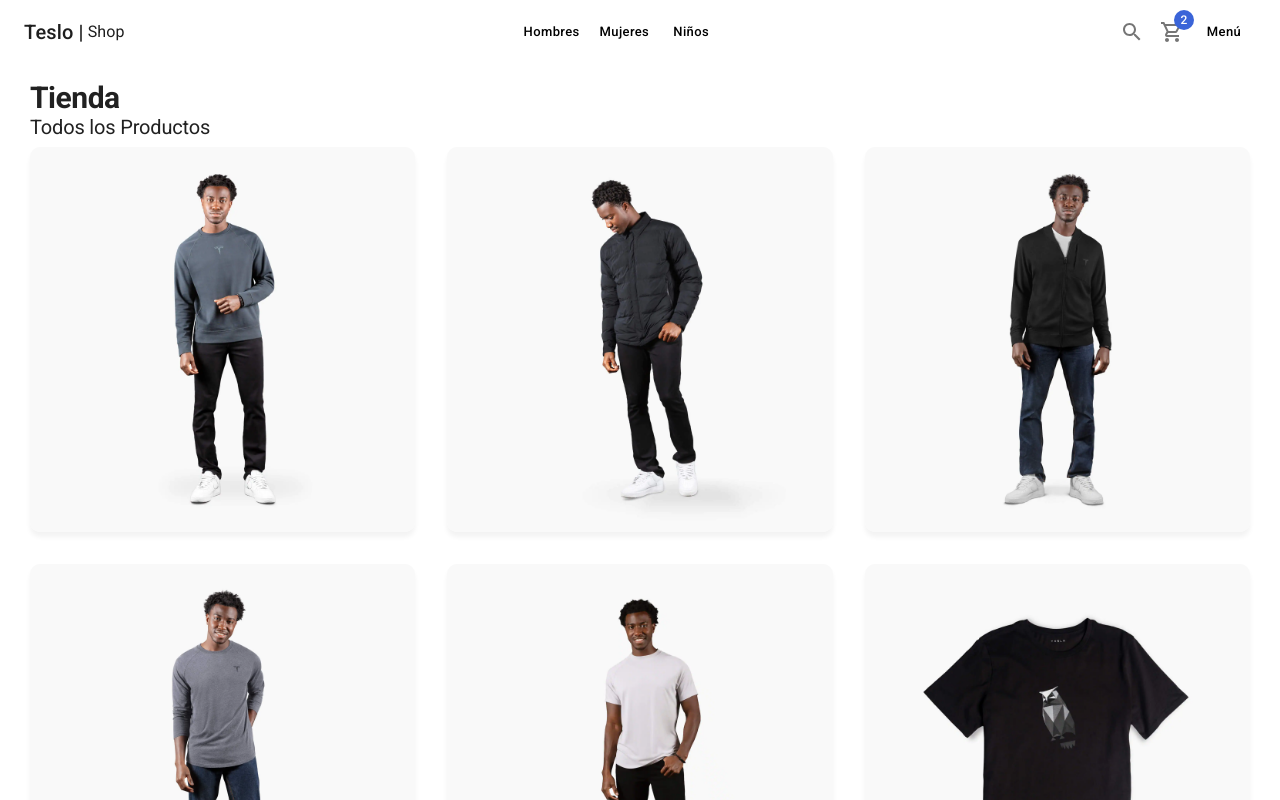
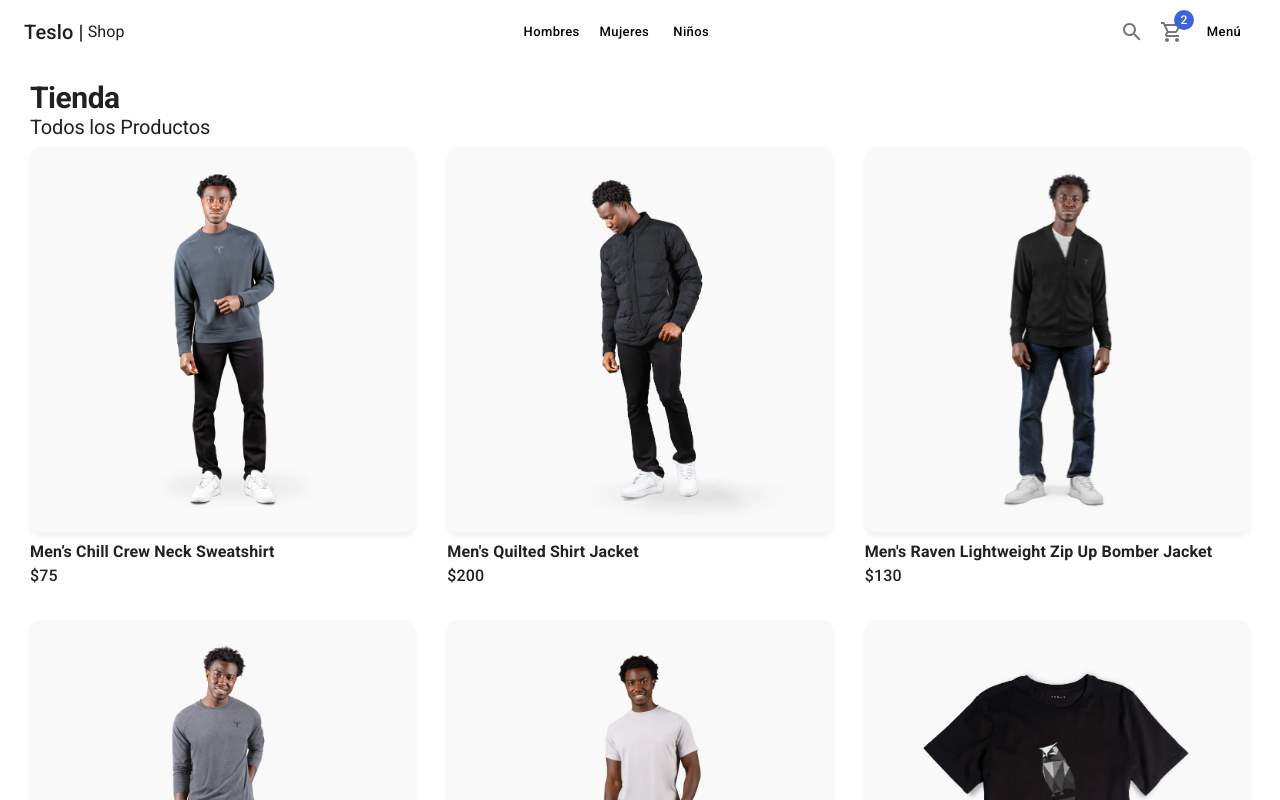
Before and after one commit to mddiosc/teslo-shop, a Next.js app: page / in a window 1280 px wide. Shown: the top 800 px of the page. Built offline with nearby package versions, Linux system fonts and the light colour scheme.

Commit message:
feat: finish product card component

```diff
--- a/components/products/ProductCard.tsx
+++ b/components/products/ProductCard.tsx
@@ -1,4 +1,12 @@
-import { Grid, Card, CardActionArea, CardMedia } from "@mui/material";
+import {
+  Grid,
+  Card,
+  CardActionArea,
+  CardMedia,
+  Box,
+  Typography,
+} from "@mui/material";
+import { useMemo, useState } from "react";
 import { IProduct } from "../../interfaces";
 
 interface ProductCardProps {
@@ -6,17 +14,31 @@
 }
 
 const ProductCard: React.FC<ProductCardProps> = ({ product }) => {
+  const [isHovered, setIsHovered] = useState(false);
+
+  const productImage = useMemo(() => {
+    return isHovered
+      ? `products/${product.images[1]}`
+      : `products/${product.images[0]}`;
+  }, [isHovered, product.images]);
+
   return (
-    <Grid item xs={6} sm={4} key={product.slug}>
+    <Grid
+      item
+      xs={6}
+      sm={4}
+      onMouseEnter={() => setIsHovered(true)}
+      onMouseLeave={() => setIsHovered(false)}
+    >
       <Card>
         <CardActionArea>
-          <CardMedia
-            component="img"
-            image={`products/${product.images[0]}`}
-            alt={product.title}
-          />
+          <CardMedia className="fadeIn" component="img" image={productImage} alt={product.title} />
         </CardActionArea>
       </Card>
+      <Box sx={{ mt: 1 }} className="fadeIn">
+        <Typography fontWeight={700}>{product.title}</Typography>
+        <Typography fontWeight={500}>{`$${product.price}`}</Typography>
+      </Box>
     </Grid>
   );
 };
```
